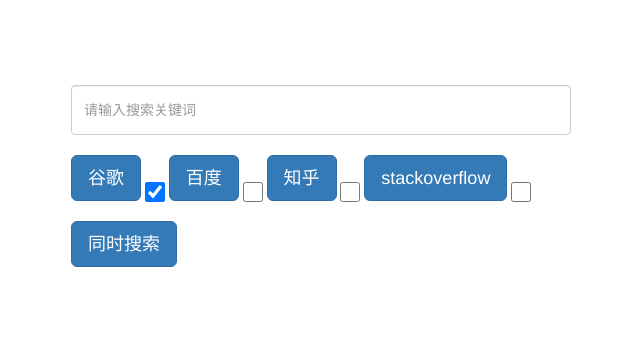
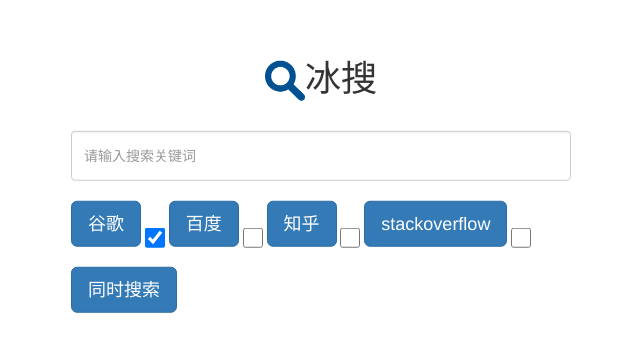
Before and after one commit to icearl/FrontEnd_test, a plain HTML site: page index.html in a window 1280 px wide. Shown: the part 130-482 px from the top of the page, without its empty margins (319-959 px from the left). Drawn offline with nearby package versions, Linux system fonts and the light colour scheme.

Commit message:
添加上方图标

```diff
--- a/index.html
+++ b/index.html
@@ -15,6 +15,9 @@
                 left      : 50%;
                 transform : translate(-50%,-50%);
             }
+            .row-center {
+                 text-align:center;
+            }
             .input-search {
                 width: 500px;
                 height: 50px;
@@ -23,10 +26,21 @@
                 width: 20px;
                 height: 20px;
             }
+            .icon {
+
+            }
+            .search-image{
+                width: 40px;
+                height: 40px;
+            }
         </style>
     </head>
     <body>
         <div class="center">
+            <div class='search-head row-center'>
+                <h1><img src="search.png"class="search-image" alt="">冰搜</h1>
+            </div>
+            <br>
             <div>
                 <input type="text" id="search-text-single" class=" form-control input-search" placeholder="请输入搜索关键词" >
             </div>
```
Also changed, not shown: search.png (added).
